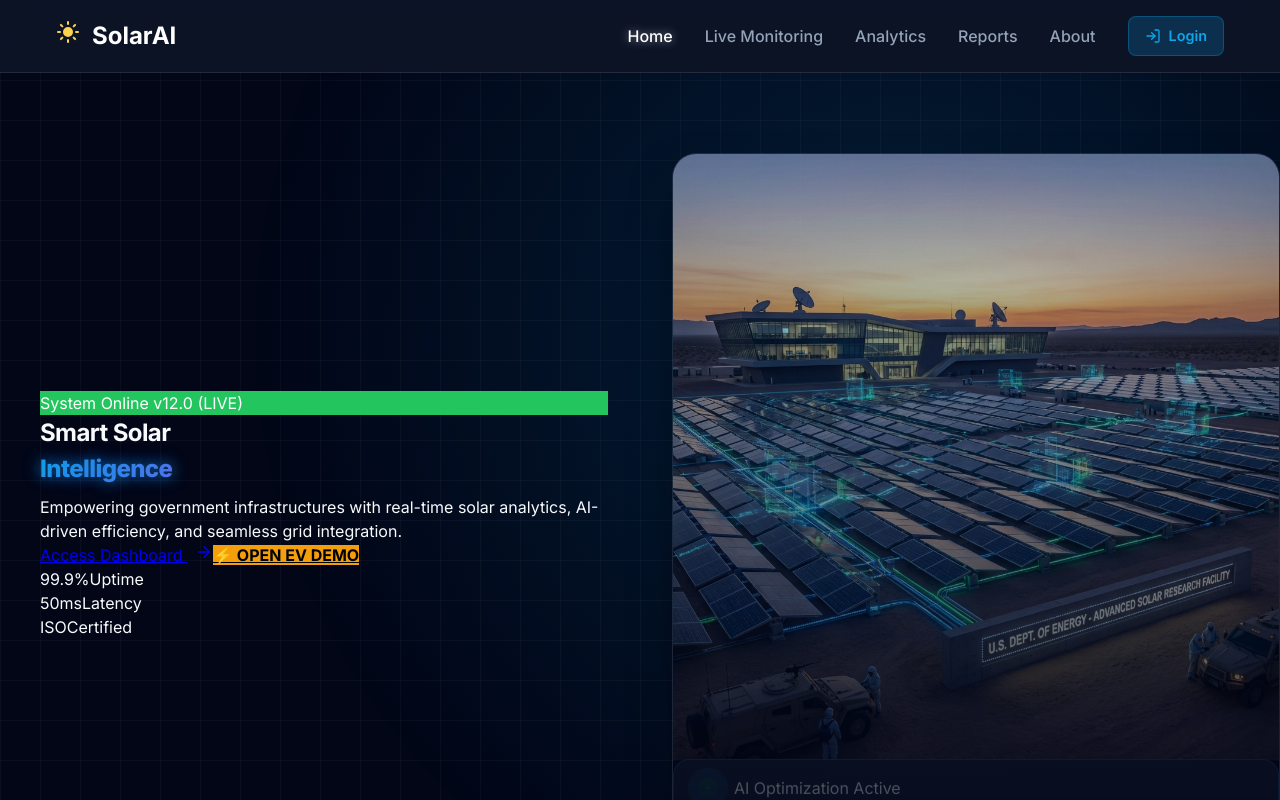
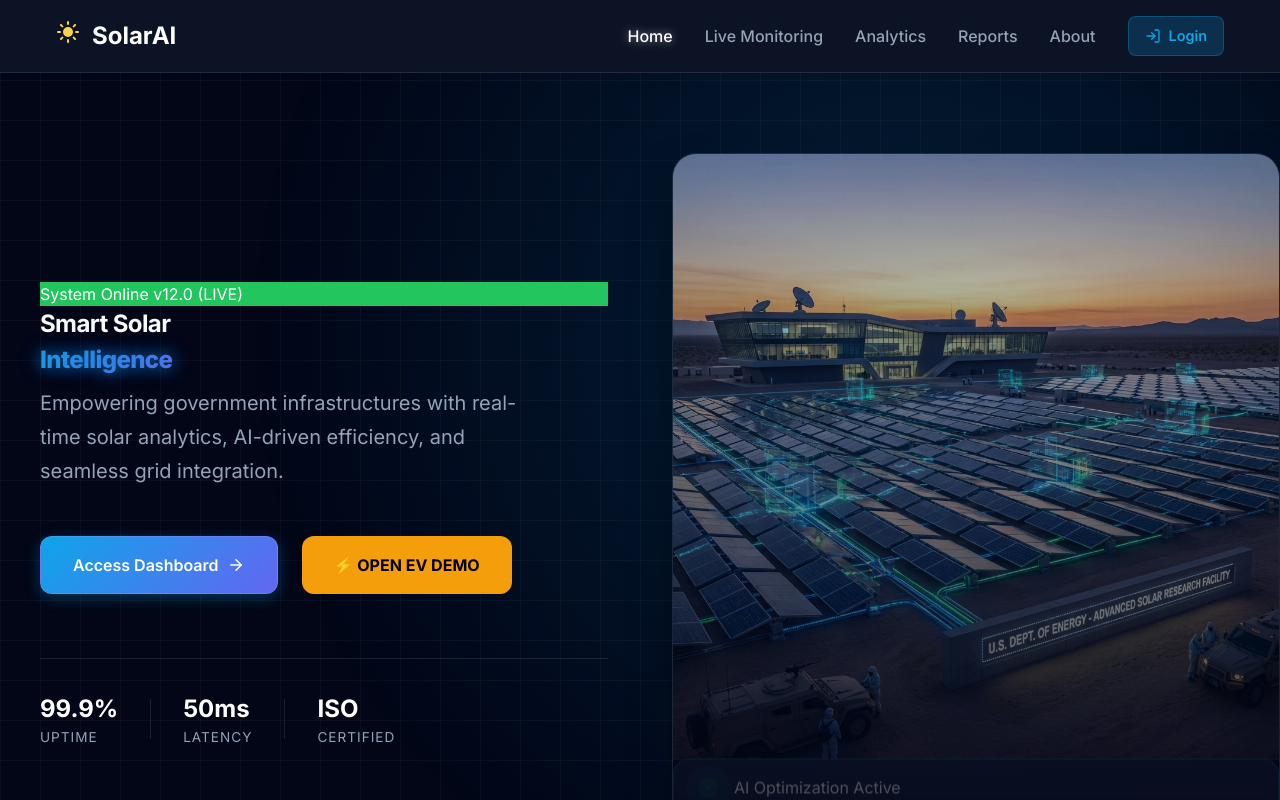
Before and after one commit to anshika190/smart-solar-system, a React (Vite) app in the folder frontend/: page / in a window 1280 px wide. Shown: the top 800 px of the page. Built offline with nearby package versions, Linux system fonts and the light colour scheme.

Commit message:
FIX: Restored missing CSS classes for Hero text and buttons

```diff
--- a/frontend/src/pages/LandingPage.css
+++ b/frontend/src/pages/LandingPage.css
@@ -85,6 +85,88 @@
     -webkit-background-clip: text;
     -webkit-text-fill-color: transparent;
     animation: glow-text 3s infinite;
+}
+
+.hero-subtitle {
+    font-size: 1.25rem;
+    color: var(--text-secondary);
+    margin-bottom: 3rem;
+    max-width: 90%;
+    line-height: 1.7;
+}
+
+.hero-actions {
+    display: flex;
+    gap: 1.5rem;
+    margin-bottom: 4rem;
+}
+
+.btn {
+    padding: 1rem 2rem;
+    border-radius: 12px;
+    font-weight: 600;
+    font-size: 1rem;
+    text-decoration: none;
+    transition: all 0.3s ease;
+    display: inline-flex;
+    align-items: center;
+    justify-content: center;
+}
+
+.btn-primary {
+    background: linear-gradient(135deg, var(--primary) 0%, var(--secondary) 100%);
+    color: white;
+    box-shadow: 0 4px 15px rgba(14, 165, 233, 0.3);
+    border: 1px solid rgba(255, 255, 255, 0.1);
+}
+
+.btn-primary:hover {
+    transform: translateY(-2px);
+    box-shadow: 0 10px 25px rgba(14, 165, 233, 0.4);
+}
+
+.btn-secondary {
+    background: rgba(255, 255, 255, 0.05);
+    color: white;
+    border: 1px solid rgba(255, 255, 255, 0.1);
+    backdrop-filter: blur(10px);
+}
+
+.btn-secondary:hover {
+    background: rgba(255, 255, 255, 0.1);
+    border-color: rgba(255, 255, 255, 0.3);
+}
+
+.hero-stats-mini {
+    display: flex;
+    align-items: center;
+    gap: 2rem;
+    padding-top: 2rem;
+    border-top: 1px solid rgba(255, 255, 255, 0.1);
+}
+
+.mini-stat {
+    display: flex;
+    flex-direction: column;
+}
+
+.mini-stat .value {
+    font-size: 1.5rem;
+    font-weight: 700;
+    color: white;
+}
+
+.mini-stat .label {
+    font-size: 0.85rem;
+    color: var(--text-secondary);
+    text-transform: uppercase;
+    letter-spacing: 1px;
+}
+
+.divider {
+    width: 1px;
+    height: 40px;
+    background: rgba(255, 255, 255, 0.1);
 }
 
 /* ... existing styles ... */
```
